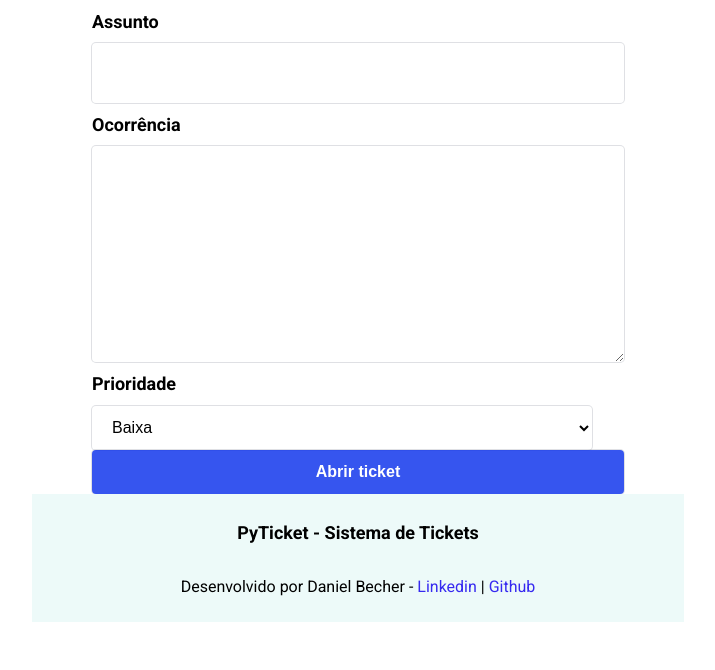
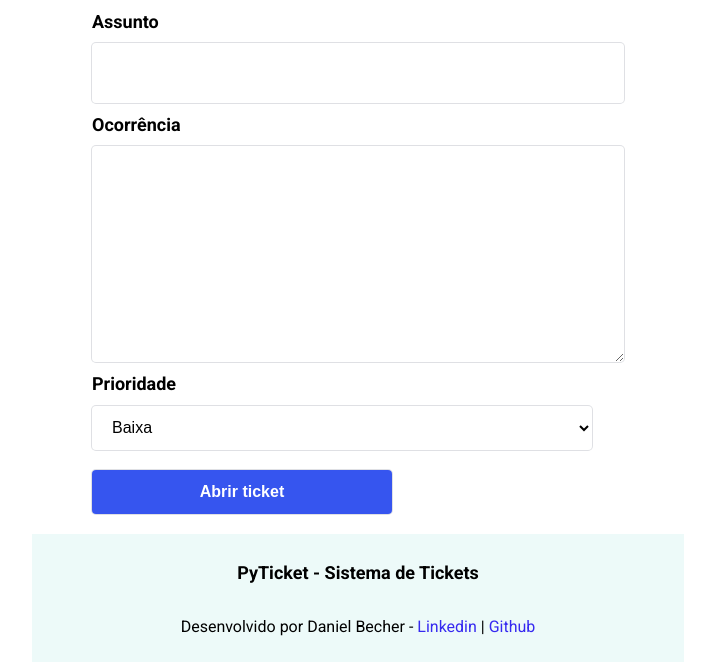
Before and after one commit to danielbecher/pyticket, a Django app: page /tickets/criarticket/ in a window 1280 px wide. Shown: the part 209-879 px from the top of the page, without its empty margins (282-997 px from the left). Before the commit the page ends 831 px from the top, so only its background shows below. Run offline with Django 4.2, Linux system fonts and the light colour scheme; a user stored in the database is signed in.

Commit message:
Alterando alguns estilos CSS

```diff
--- a/pyticket/static/css/criarticket.css
+++ b/pyticket/static/css/criarticket.css
@@ -42,8 +42,7 @@
     line-height: 28px;
     width: 300px;
     padding: 8px 16px;
-    width: 100%;
-    /*margin: 20px 0;*/
+    margin: 20px 0;
     min-height: 44px;
     border: unset;
     border-radius: 4px;
```
